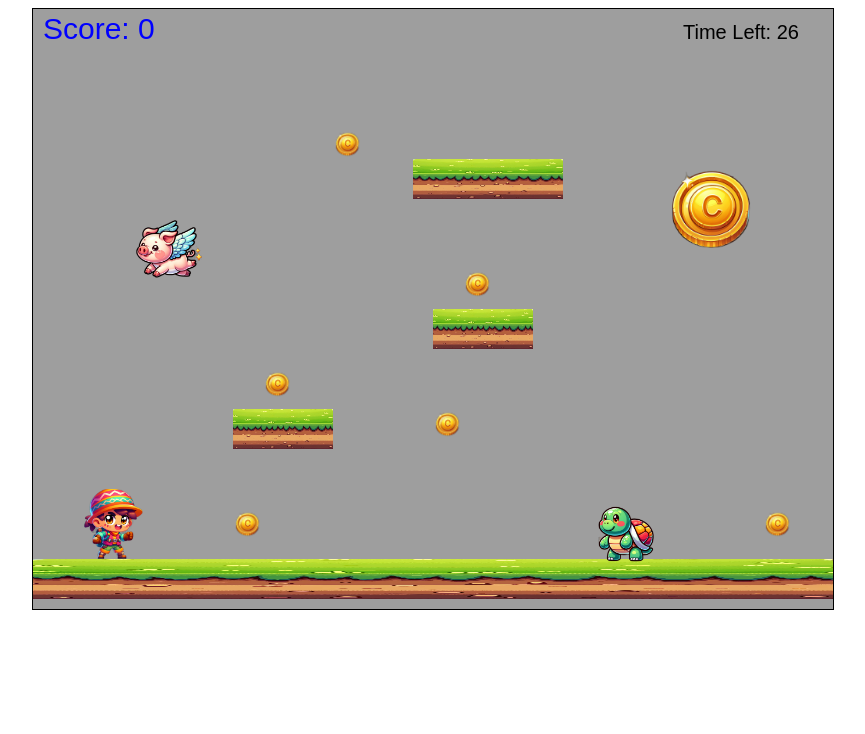
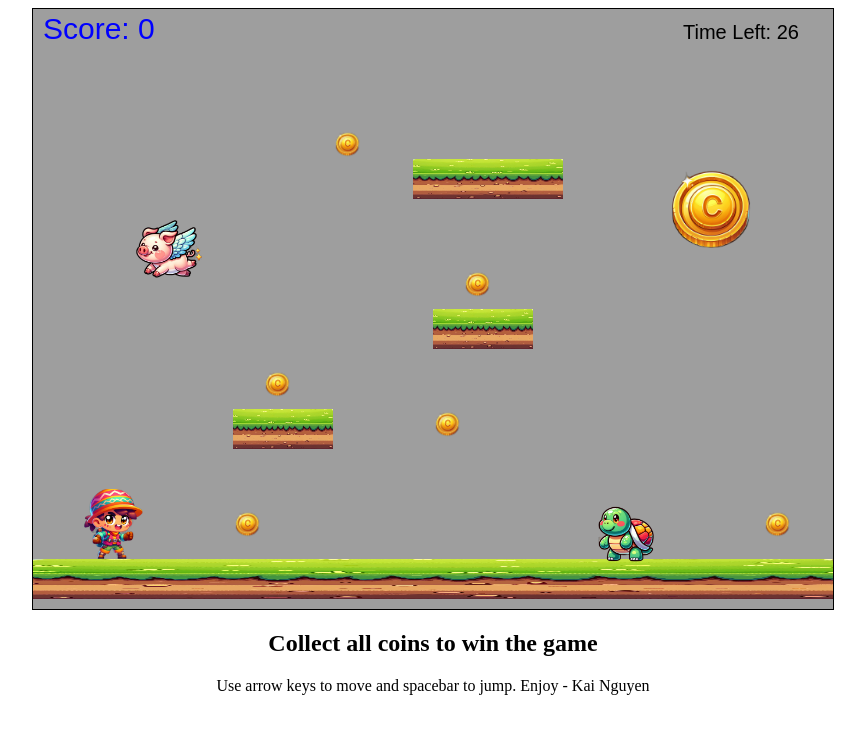
Before and after one commit to mquan/k.ai, a plain HTML site: page coin-collector/index.html in a window 1280 px wide. Shown: the whole page, without its empty margins (207-1072 px from the left). Drawn offline with Linux system fonts and the light colour scheme.

Commit message:
Add game instruction

```diff
--- a/coin-collector/index.html
+++ b/coin-collector/index.html
@@ -8,10 +8,17 @@
             display: block;
             margin: 0 auto;
         }
+        #instruction {
+            text-align: center;
+        }
     </style>
 </head>
 <body>
     <canvas id="gameCanvas"></canvas>
-    <script src="game.js"></script>
+    <div id='instruction'>
+        <h2>Collect all coins to win the game</h2>
+        <p>Use arrow keys to move and spacebar to jump. Enjoy - Kai Nguyen</p>
+        <script src="game.js"></script>
+    </div>
 </body>
 </html>
```
